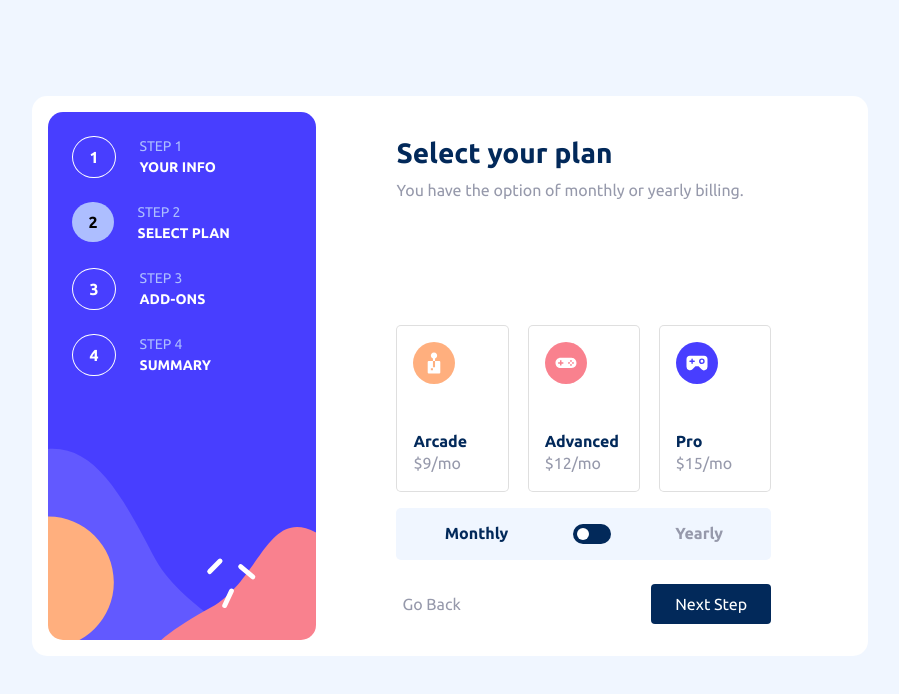
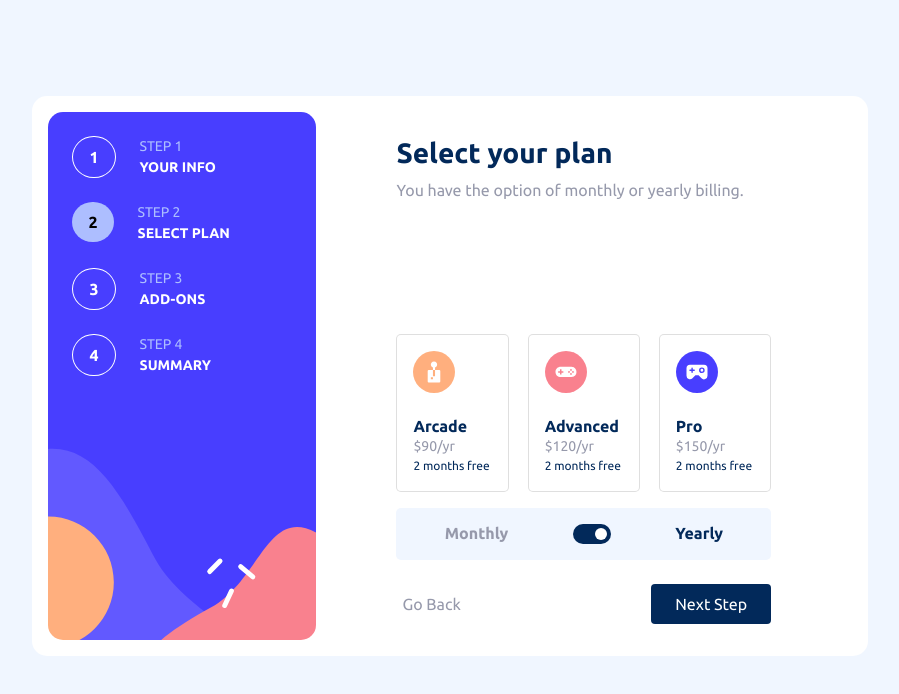
Before and after one commit to pedroalima/multi-form, a React (Vite) app: page /select-plan/year in a window 1280 px wide. Shown: the top 694 px of the page, without its empty margins (190-1089 px from the left). Built offline with nearby package versions, Linux system fonts and the light colour scheme.

Commit message:
style: add navigate between deadlines from select-page

```diff
--- a/src/App.jsx
+++ b/src/App.jsx
@@ -1,9 +1,11 @@
 import Root from './components/root';
 import YourInfo from './pages/your-info';
 import SelectPlan from './pages/select-plan';
+import SelectPlanTerm from './components/select-plan-term';
 import AddOns from './pages/add-ons';
 import Summary from './pages/summary';
 import Complete from './pages/complete';
+
 import data from './components/utilities'
 
 import {
@@ -13,18 +15,15 @@ import {
 	RouterProvider,
 } from 'react-router-dom';
 
-console.log(data.arcadeValorM)
-
-
 const router = createBrowserRouter(createRoutesFromElements(
 	<Route path='/' element={<Root />}>
 		<Route path='/' element={<YourInfo />} />
 		<Route path='/your-info' element={<YourInfo />} />
-		<Route path='/select-plan' element={<SelectPlan arcadeValue={data.arcadeValorM} advancedValue={data.advanceValorM} proValue={data.proValorM} />}>
-			<Route path='/select-plan/monthly' element={<SelectPlan arcadeValue={data.arcadeValorM} advancedValue={data.advanceValorM} proValue={data.proValorM} />} />
-			<Route path='/select-plan/year' element={<SelectPlan arcadeValue={data.arcadeValorY} advancedValue={data.advanceValorY} proValue={data.proValorY} promotion={data.promotion} />} />
+		<Route path='/select-plan' element={<SelectPlan />}>
+			<Route path='/select-plan' element={<SelectPlanTerm arcadeValue={data.arcadeValorM} advancedValue={data.advanceValorM} proValue={data.proValorM} />} />
+			<Route path='/select-plan/monthly' element={<SelectPlanTerm arcadeValue={data.arcadeValorM} advancedValue={data.advanceValorM} proValue={data.proValorM} />} />
+			<Route path='/select-plan/year' element={<SelectPlanTerm arcadeValue={data.arcadeValorY} advancedValue={data.advanceValorY} proValue={data.proValorY} promotion={data.promotion} />} />
 		</Route>
-		<Route path='/select-plan' element={<SelectPlan arcadeValue={data.arcadeValorM} advancedValue={data.advanceValorM} proValue={data.proValorM} />} />
 		<Route path='/add-ons' element={<AddOns />} />
 		<Route path='/summary' element={<Summary />} />
 		<Route path='/summary/complete' element={<Complete />} />
--- /dev/null
+++ b/src/components/select-plan-term/index.jsx
@@ -0,0 +1,101 @@
+import { useState } from 'react';
+import { useNavigate, Link } from 'react-router-dom';
+import PropTypes from 'prop-types';
+
+import iconArcade from '../../assets/images/icon-arcade.svg';
+import iconAdvanced from '../../assets/images/icon-advanced.svg';
+import iconPro from '../../assets/images/icon-pro.svg';
+
+function SelectPlanTerm({ arcadeValue, advancedValue, proValue, promotion }) {
+    const [plan, setPlan] = useState('')
+
+    const navigate = useNavigate();
+
+    const goBack = () => {
+        navigate(-1)
+    }
+
+    const handleSubmit = (e) => {
+        e.preventDefault()
+
+        if (plan) {
+            navigate("/add-ons")
+        }
+    }
+
+    return (
+        <form onSubmit={handleSubmit} className='d-md-flex flex-md-column justify-content-md-between'>
+            <div className='d-md-flex justify-content-md-between'>
+                <input
+                    name='plan'
+                    id='arcade'
+                    type="radio"
+                    className='d-none'
+                    value="arcade"
+                    onChange={(e) => setPlan(e.target.value)}
+                />
+                <label htmlFor="arcade" className="card flex-row p-3 border-custom flex-md-column text-left width-custom">
+                    <img src={iconArcade} className='mb-md-4' width='42' alt="Icon arcade" />
+                    <div className="card-body p-0 ml-3 ml-md-0">
+                        <h6 className="card-title m-0 font-tertiary-color">Arcade</h6>
+                        <p className="card-text m-0 font-primary-color font-medium">{arcadeValue}</p>
+                        <p className='card-text font-tertiary-color font-small'>{promotion}</p>
+                    </div>
+                </label>
+                <input
+                    name='plan'
+                    id='advanced'
+                    type="radio"
+                    className='d-none'
+                    value="advanced"
+                    onChange={(e) => setPlan(e.target.value)}
+                />
+                <label htmlFor="advanced" className="card flex-row p-3 border-custom flex-md-column text-left width-custom">
+                    <img src={iconAdvanced} className='mb-md-4' width='42' alt="Icon advanced" />
+                    <div className="card-body p-0 ml-3 ml-md-0">
+                        <h6 className="card-title m-0 font-tertiary-color">Advanced</h6>
+                        <p className="card-text m-0 font-primary-color font-medium">{advancedValue}</p>
+                        <p className='card-text font-tertiary-color font-small'>{promotion}</p>
+                    </div>
+                </label>
+                <input
+                    name='plan'
+                    id='pro'
+                    type="radio"
+                    className='d-none'
+                    value="pro"
+                    onChange={(e) => setPlan(e.target.value)}
+                />
+                <label htmlFor="pro" className="card flex-row p-3 border-custom flex-md-column text-left width-custom">
+                    <img src={iconPro} className='mb-md-4' width='42' alt="Icon pro" />
+                    <div className="card-body p-0 ml-3 ml-md-0">
+                        <h6 className="card-title m-0 font-tertiary-color">Pro</h6>
+                        <p className="card-text m-0 font-primary-color font-medium">{proValue}</p>
+                        <p className='card-text font-tertiary-color font-small'>{promotion}</p>
+                    </div>
+                </label>
+            </div>
+            <div className='bg-modality-color d-flex justify-content-around align-items-center border-custom p-3 my-md-2'>
+                <h6 className={arcadeValue == "$9/mo" ? 'm-0 font-tertiary-color' : 'm-0 font-primary-color'}>Monthly</h6>
+                <Link to={arcadeValue == "$9/mo" ? "/select-plan/year" : "/select-plan/monthly"} className='bg-button-color icon'>
+                    <input type="checkbox" id="modality" className='d-none' />
+                    <label htmlFor='modality' className={arcadeValue == "$9/mo" ? "icon-ball-left bg-white" : "icon-ball-right bg-white"}></label>
+                </Link>
+                <h6 className={arcadeValue == "$9/mo" ? 'm-0 font-primary-color' : 'm-0 font-tertiary-color'}>Yearly</h6>
+            </div>
+            <div className="d-flex justify-content-between p-3 px-md-0 position-custom">
+                <button onClick={goBack} className='border-0 bg-white font-primary-color weight-custom'>Go Back</button>
+                <button type='submit' className='border-0 rounded p-2 px-md-4 bg-button-color text-white weight-custom'>Next Step</button>
+            </div>
+        </form>
+    )
+}
+
+SelectPlanTerm.propTypes = {
+    arcadeValue: PropTypes.string,
+    advancedValue: PropTypes.string,
+    proValue: PropTypes.string,
+    promotion: PropTypes.string
+}
+
+export default SelectPlanTerm
--- a/src/main.scss
+++ b/src/main.scss
@@ -32,3 +32,11 @@ body {
 .bg-modality-color {
     background: hsl(217, 100%, 97%);
 }
+
+.font-small {
+    font-size: 12px;
+}
+
+.font-medium {
+    font-size: 14px;
+}
--- a/src/pages/select-plan/index.jsx
+++ b/src/pages/select-plan/index.jsx
@@ -1,29 +1,8 @@
-import { useState } from 'react';
-import { useNavigate, Link } from 'react-router-dom';
-import PropTypes from 'prop-types';
+import { Outlet } from 'react-router-dom';
 
 import './index.scss'
 
-import iconArcade from '../../assets/images/icon-arcade.svg';
-import iconAdvanced from '../../assets/images/icon-advanced.svg';
-import iconPro from '../../assets/images/icon-pro.svg';
-
-function SelectPlan({ arcadeValue, advancedValue, proValue }) {
-    const [plan, setPlan] = useState('')
-
-    const navigate = useNavigate();
-
-    const goBack = () => {
-        navigate(-1)
-    }
-
-    const handleSubmit = (e) => {
-        e.preventDefault()
-
-        if (plan) {
-            navigate("/add-ons")
-        }
-    }
+function SelectPlan() {
 
     return (
         <section className="bg-white d-flex flex-column justify-content-between" id="select-plan">
@@ -31,75 +10,9 @@ function SelectPlan({ arcadeValue, advancedValue, proValue }) {
                 <h3 className='font-tertiary-color'>Select your plan</h3>
                 <p className='font-primary-color'>You have the option of monthly or yearly billing.</p>
             </div>
-            <form onSubmit={handleSubmit} className='d-md-flex flex-md-column justify-content-md-between'>
-                <div className='d-md-flex justify-content-md-between'>
-                    <input
-                        name='plan'
-                        id='arcade'
-                        type="radio"
-                        className='d-none'
-                        value="arcade"
-                        onChange={(e) => setPlan(e.target.value)}
-                    />
-                    <label htmlFor="arcade" className="card flex-row p-3 border-custom flex-md-column text-left width-custom">
-                        <img src={iconArcade} className='mb-md-5' width='42' alt="Icon arcade" />
-                        <div className="card-body p-0 ml-3 ml-md-0">
-                            <h6 className="card-title m-0 font-tertiary-color">Arcade</h6>
-                            <p className="card-text font-primary-color">{arcadeValue}</p>
-                        </div>
-                    </label>
-                    <input
-                        name='plan'
-                        id='advanced'
-                        type="radio"
-                        className='d-none'
-                        value="advanced"
-                        onChange={(e) => setPlan(e.target.value)}
-                    />
-                    <label htmlFor="advanced" className="card flex-row p-3 border-custom flex-md-column text-left width-custom">
-                        <img src={iconAdvanced} className='mb-md-5' width='42' alt="Icon advanced" />
-                        <div className="card-body p-0 ml-3 ml-md-0">
-                            <h6 className="card-title m-0 font-tertiary-color">Advanced</h6>
-                            <p className="card-text font-primary-color">{advancedValue}</p>
-                        </div>
-                    </label>
-                    <input
-                        name='plan'
-                        id='pro'
-                        type="radio"
-                        className='d-none'
-                        value="pro"
-                        onChange={(e) => setPlan(e.target.value)}
-                    />
-                    <label htmlFor="pro" className="card flex-row p-3 border-custom flex-md-column text-left width-custom">
-                        <img src={iconPro} className='mb-md-5' width='42' alt="Icon pro" />
-                        <div className="card-body p-0 ml-3 ml-md-0">
-                            <h6 className="card-title m-0 font-tertiary-color">Pro</h6>
-                            <p className="card-text font-primary-color">{proValue}</p>
-                        </div>
-                    </label>
-                </div>
-                <div className='bg-modality-color d-flex justify-content-around align-items-center border-custom p-3 my-md-2'>
-                    <h6 className='m-0 font-tertiary-color'>Monthly</h6>
-                    <Link to="/select-plan/year" className='bg-button-color icon'>
-                        <input type="checkbox" id="modality" className='d-none' />
-                        <label htmlFor='modality' className='icon-ball bg-white'></label>
-                    </Link>
-                    <h6 className='m-0 font-primary-color'>Yearly</h6>
-                </div>
-                <div className="d-flex justify-content-between p-3 px-md-0 position-custom">
-                    <button onClick={goBack} className='border-0 bg-white font-primary-color weight-custom'>Go Back</button>
-                    <button type='submit' className='border-0 rounded p-2 px-md-4 bg-button-color text-white weight-custom'>Next Step</button>
-                </div>
-            </form>
+            <Outlet />
         </section >
     )
 }
 
-SelectPlan.propTypes = {
-    arcadeValue: PropTypes.string,
-    advancedValue: PropTypes.string,
-    proValue: PropTypes.string
-}
-
 export default SelectPlan
--- a/src/pages/select-plan/index.scss
+++ b/src/pages/select-plan/index.scss
@@ -14,8 +14,14 @@
     }
 
     input[type="radio"]:checked+label {
-        border: 1px solid hsl(271, 57%, 36%);
-        background: hsl(280, 50%, 98%);
+        border: 1px solid rgb(94, 39, 144);
+        background: rgb(251, 247, 252);
+    }
+
+    label:hover {
+        border: 1px solid rgb(94, 39, 144);
+        background: rgb(255, 255, 255);
+        cursor: pointer;
     }
 
     .border-custom {
@@ -56,7 +62,7 @@
         height: 20px;
         border-radius: 25px;
 
-        &-ball {
+        &-ball-left {
             position: absolute;
             top: 4px;
             left: 4px;
@@ -66,8 +72,14 @@
             cursor: pointer;
         }
 
-        input[type="checkbox"]:checked+label {
-            left: 20px;
+        &-ball-right {
+            position: absolute;
+            top: 4px;
+            left: 22px;
+            width: 12px;
+            height: 12px;
+            border-radius: 25px;
+            cursor: pointer;
         }
     }
 }
```
Also changed, not shown: src/pages/your-info/index.jsx (+6 -3 lines).
